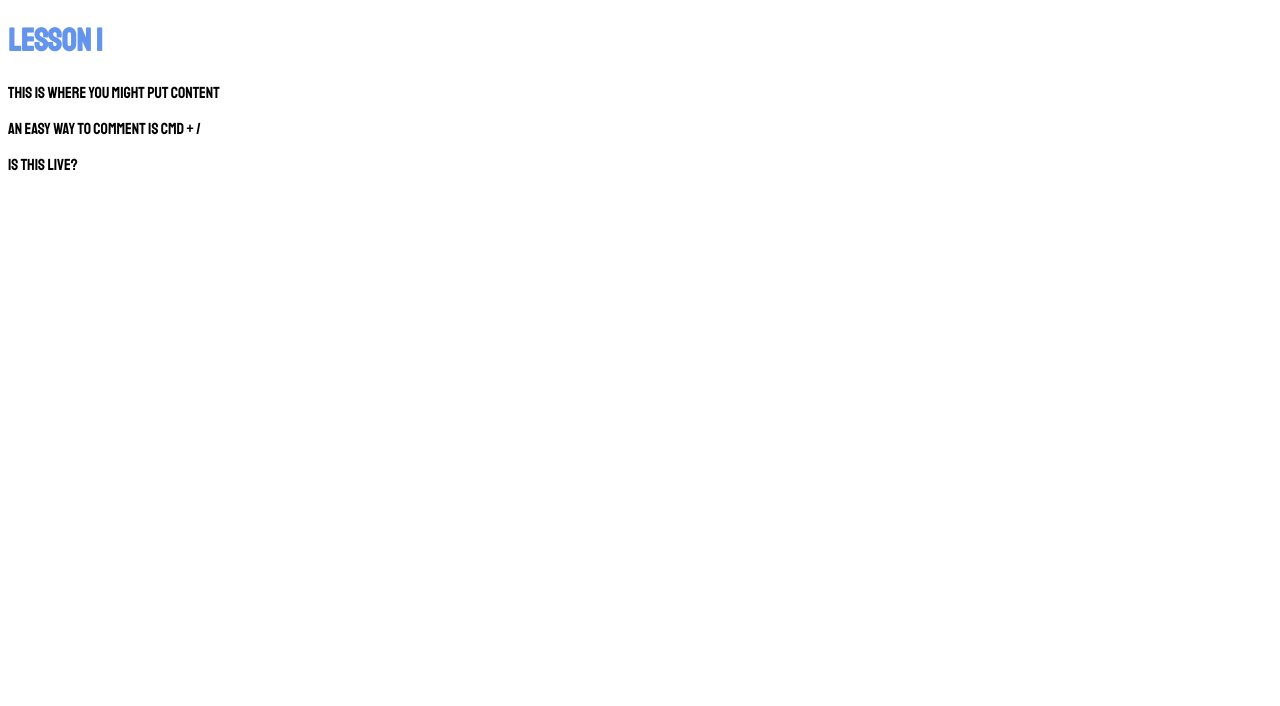
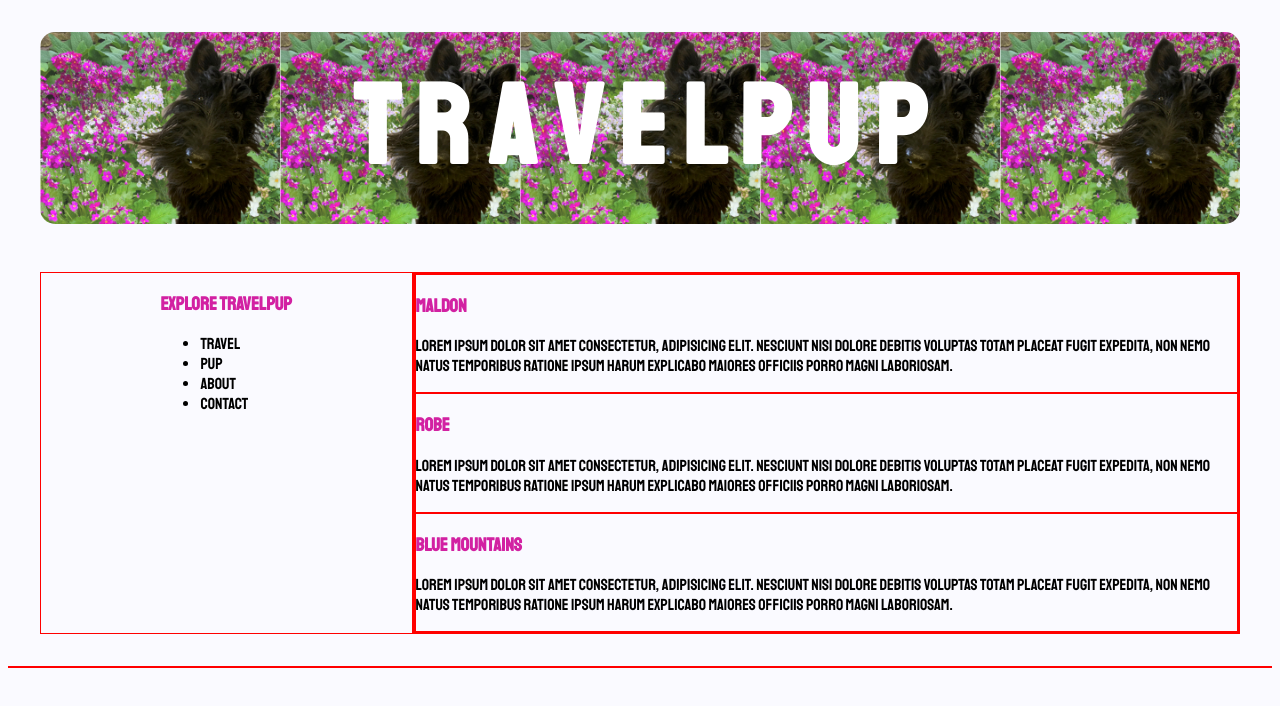
Before and after one commit to katfay/learning-space-CLG, a plain HTML site: page index.html in a window 1280 px wide. Drawn offline with Linux system fonts and the light colour scheme.

Commit message:
Add template site
- Copy html, CSS & image files created during past lesson.
- Paste into current.

```diff
--- a/css/styles.css
+++ b/css/styles.css
@@ -1,7 +1,51 @@
+.layout {
+  border: 1px red solid;
+}
+
 body {
   font-family: "Staatliches", cursive;
+  background-color: #fafaff;
 }
 
 h1 {
-  color: cornflowerblue;
+  color: #ffffff;
+  font-size: 7rem;
+  padding: 0 1rem;
+  margin-block-start: 0;
+  margin-block-end: 0;
 }
+
+h3 {
+  color: #d221a2;
+}
+
+.site-logo {
+  height: 100px;
+}
+
+#main-container {
+  display: flex;
+  padding: 1rem;
+  margin: 1rem;
+}
+
+#sidebar {
+  width: 50%;
+  display: flex;
+  flex-flow: wrap;
+  justify-content: center;
+  align-items: ;
+}
+
+#site-heading-container {
+  display: flex;
+  justify-content: center;
+  align-items: center;
+  padding: 1rem;
+  margin: 2rem;
+  background-image: url(/images/duncan2.jpg);
+  /*background-color: #30343f;*/
+  border-radius: 15px;
+  background-size: 15rem;
+  height: 10rem;
+}
--- a/index.html
+++ b/index.html
@@ -4,22 +4,108 @@
     <meta charset="UTF-8" />
     <meta http-equiv="X-UA-Compatible" content="IE=edge" />
     <meta name="viewport" content="width=device-width, initial-scale=1.0" />
-    <link rel="stylesheet" type="text/CSS" href="css/styles.css" />
     <link rel="preconnect" href="https://fonts.googleapis.com" />
     <link rel="preconnect" href="https://fonts.gstatic.com" crossorigin />
     <link
       href="https://fonts.googleapis.com/css2?family=Staatliches&display=swap"
       rel="stylesheet"
     />
-    <title>My Boilerplate</title>
+    <link rel="stylesheet" type="text/CSS" href="css/styles.css" />
+    <title>TravelPup</title>
   </head>
   <body>
-    <!-- Put your content here! -->
-    <h1>Lesson 1</h1>
-    <p>This is where you might put content</p>
-    <!-- An easy way to comment is CMD + / -->
-    <p>An easy way to comment is CMD + /</p>
-    <p>Is this live?</p>
+    <header id="site-heading-container">
+      <!-- <img
+        class="site-logo"
+        src="./images/duncan-chicken.png"
+        alt="best dog in the world"
+      />
+      <img
+        class="site-logo"
+        src="./images/duncan-chicken.png"
+        alt="best dog in the world"
+      />
+      <img
+        class="site-logo"
+        src="./images/duncan-chicken.png"
+        alt="best dog in the world"
+      /> -->
+      <h1>T r a v e l P u p</h1>
+      <!-- <img
+        class="site-logo"
+        src="./images/duncan-chicken.png"
+        alt="best dog in the world"
+      />
+      <img
+        class="site-logo"
+        src="./images/duncan-chicken.png"
+        alt="best dog in the world"
+      />
+      <img
+        class="site-logo"
+        src="./images/duncan-chicken.png"
+        alt="best dog in the world"
+      /> -->
+    </header>
+    <section id="main-container">
+      <section id="sidebar" class="layout">
+        <nav>
+          <div>
+            <h3>Explore TravelPup</h3>
+          </div>
+          <ul>
+            <li>Travel</li>
+            <li>Pup</li>
+            <li>About</li>
+            <li>Contact</li>
+          </ul>
+        </nav>
+      </section>
+      <div>
+        <section id="" class="layout">
+          <div>
+            <section id="blog" class="layout">
+              <div>
+                <article class="layout">
+                  <div>
+                    <h3>Maldon</h3>
+                    <p>
+                      Lorem ipsum dolor sit amet consectetur, adipisicing elit.
+                      Nesciunt nisi dolore debitis voluptas totam placeat fugit
+                      expedita, non nemo natus temporibus ratione ipsum harum
+                      explicabo maiores officiis porro magni laboriosam.
+                    </p>
+                  </div>
+                </article>
+                <article class="layout">
+                  <div>
+                    <h3>Robe</h3>
+                    <p>
+                      Lorem ipsum dolor sit amet consectetur, adipisicing elit.
+                      Nesciunt nisi dolore debitis voluptas totam placeat fugit
+                      expedita, non nemo natus temporibus ratione ipsum harum
+                      explicabo maiores officiis porro magni laboriosam.
+                    </p>
+                  </div>
+                </article>
+                <article class="layout">
+                  <div>
+                    <h3>Blue Mountains</h3>
+                    <p>
+                      Lorem ipsum dolor sit amet consectetur, adipisicing elit.
+                      Nesciunt nisi dolore debitis voluptas totam placeat fugit
+                      expedita, non nemo natus temporibus ratione ipsum harum
+                      explicabo maiores officiis porro magni laboriosam.
+                    </p>
+                  </div>
+                </article>
+              </div>
+            </section>
+          </div>
+        </section>
+      </div>
+    </section>
+    <footer class="layout"></footer>
     <script src="js/main.js"></script>
   </body>
 </html>
```
